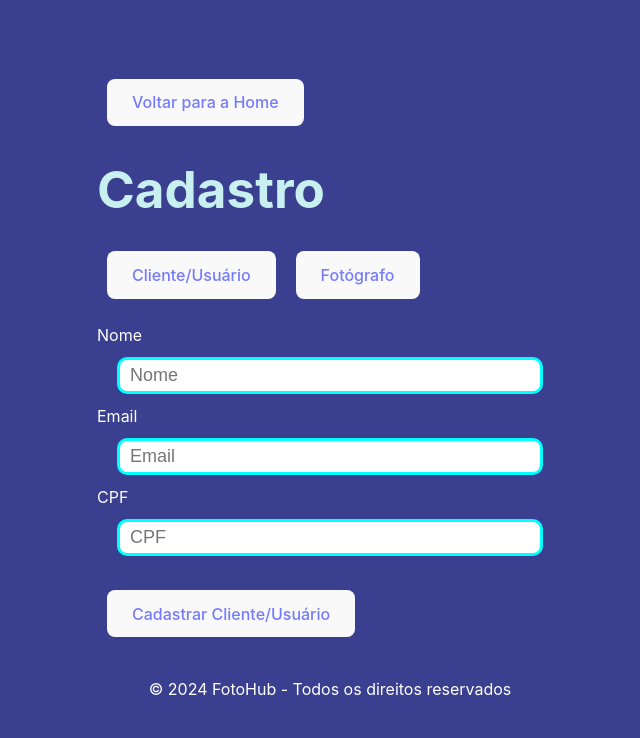
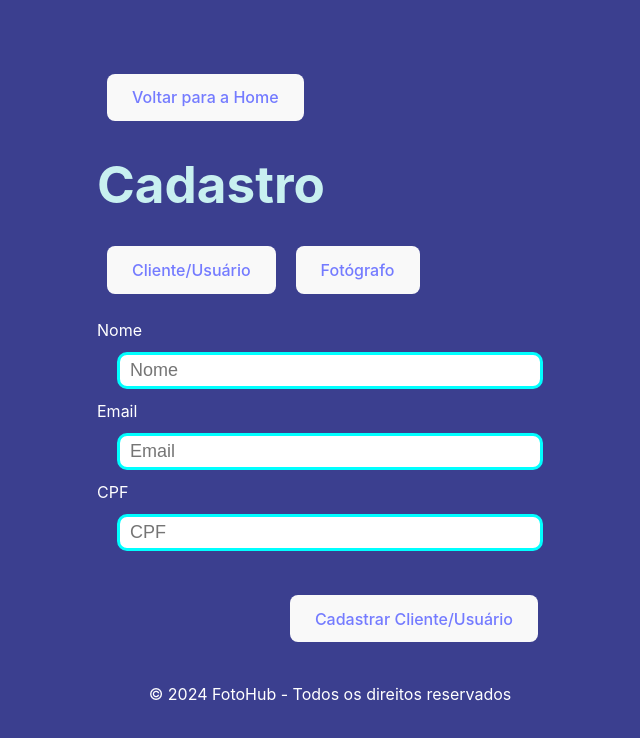
Before and after one commit to GigliarlyM/fotografia-sistema, a React (Vite) app in the folder front-end/: page /signup in a window 1280 px wide. Shown: the top 738 px of the page, without its empty margins (310-950 px from the left). Built offline with nearby package versions, Linux system fonts and the light colour scheme.

Commit message:
Botões
Botões de entrar e cadastrar centralizados.

```diff
--- a/front-end/src/pages/login-client.jsx
+++ b/front-end/src/pages/login-client.jsx
@@ -40,7 +40,9 @@ export default function LoginClient() {
             <input type="text" required placeholder="Apelido" value={apelido} onChange={e => setApelido(e.target.value)} />
             <input type="email" required placeholder="Email" value={email} onChange={e => setEmail(e.target.value)} />
             <br />
-            <button onClick={handleSubmit}>Entrar</button>
+            <div className="botao-Entrar">
+                <button onClick={handleSubmit}>Entrar</button>
+            </div>
             <footer className="footer"> &copy; 2024 FotoHub - Todos os direitos reservados</footer>
         </div>
 
--- a/front-end/src/pages/login-photographer.jsx
+++ b/front-end/src/pages/login-photographer.jsx
@@ -38,7 +38,11 @@ export default function LoginPhotographer() {
             <input type="text" required placeholder="Apelido" value={apelido} onChange={e => setApelido(e.target.value)} />
             <input type="email" required placeholder="Email" value={email} onChange={e => setEmail(e.target.value)} />
             <br />
-            <button onClick={handleSubmit}>Entrar</button>
+
+            <div className="botao-Entrar">
+                <button onClick={handleSubmit}>Entrar</button>
+            </div>
+
             <footer className="footer"> &copy; 2024 FotoHub - Todos os direitos reservados</footer>
 
         </div>
--- a/front-end/src/pages/signup-all.jsx
+++ b/front-end/src/pages/signup-all.jsx
@@ -47,7 +47,10 @@ export default function CadastroGeral() {
                         <input type="text" id="cpfCliente" name="cpfCliente" placeholder="CPF" required />
 
                         <br />
+
+                        <div className="botao-Cadastrar">
                         <button type="submit">Cadastrar Cliente/Usuário</button>
+                        </div>
                     </form>
                 </div>
             )}
@@ -72,7 +75,10 @@ export default function CadastroGeral() {
                         <input type="text" id="cpfFotografo" name="cpfFotografo" placeholder="CPF" required />
 
                         <br />
+
+                        <div className="botao-Cadastrar">
                         <button type="submit">Cadastrar Fotógrafo</button>
+                        </div>
                     </form>
 
                 </div>
--- a/front-end/src/styles/index.css
+++ b/front-end/src/styles/index.css
@@ -104,3 +104,17 @@ button:active {
 .footer p {
   margin: 5px 0;
 }
+
+.botao-Entrar{
+  display: flex;
+  justify-content: flex-end;
+  margin-top: 10px;
+  margin-right: 15px;
+}
+
+.botao-Cadastrar{
+  display: flex;
+  justify-content: flex-end;
+  margin-top: 10px;
+  margin-right: 15px;
+}
```
